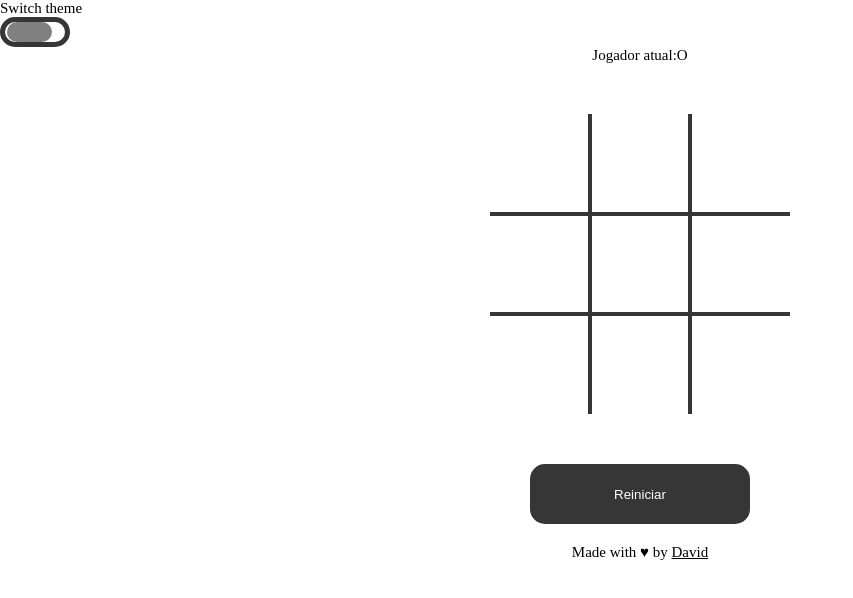
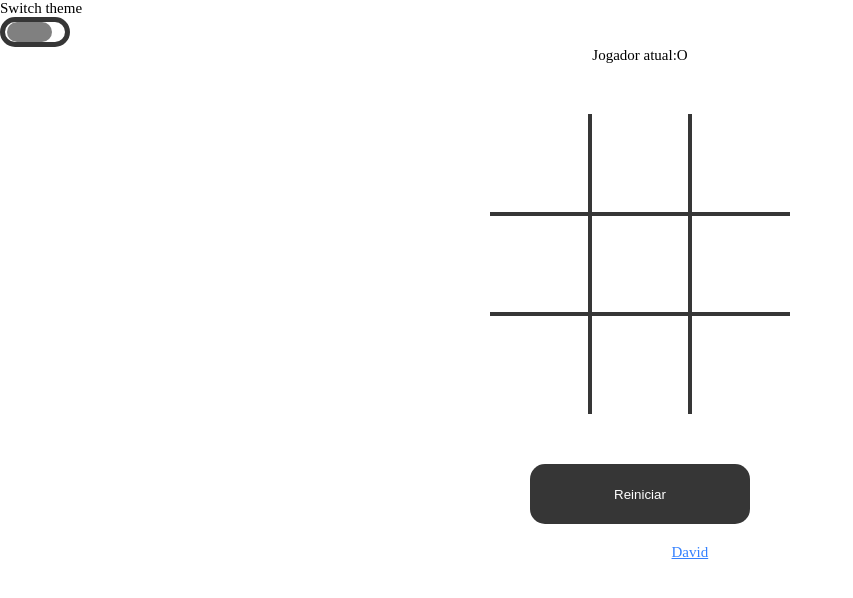
Before and after one commit to David73-Coloa/tic-tac-toe, a plain HTML site: page index.html in a window 1280 px wide. Shown: the whole page, without its empty margins (0-853 px from the left). Drawn offline with Linux system fonts and the light colour scheme.

Commit message:
New commit, fixing the color of footer

```diff
--- a/css/styles.css
+++ b/css/styles.css
@@ -49,10 +49,10 @@ body {
 .footer {
    margin-top: 20px;
    text-align: center;
-   color:var(--white);
+   color:#fff;
 }
 .footer a {
-   color: var(--blue)
+    color:#3380FF;
 }
 
 
```
